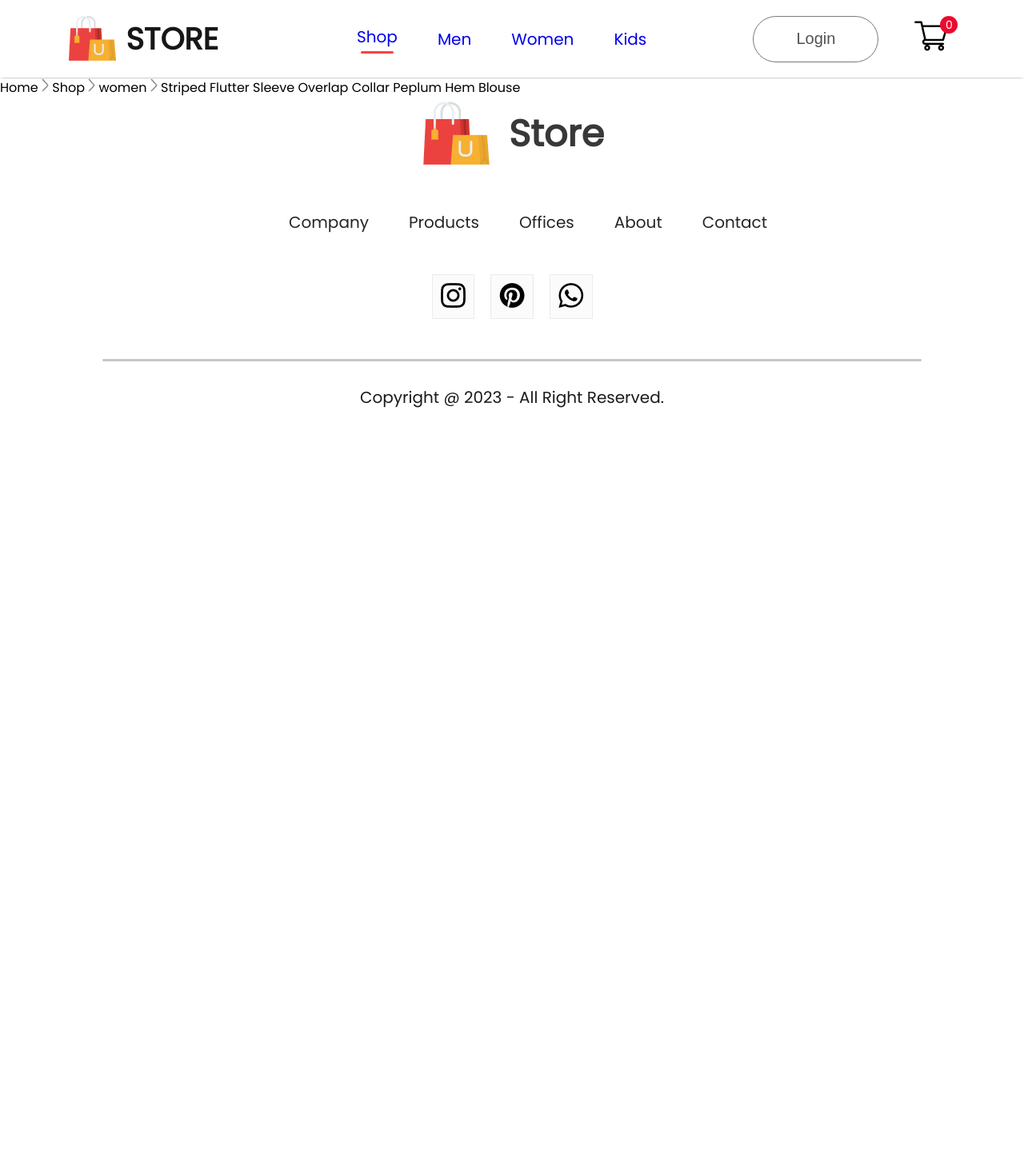
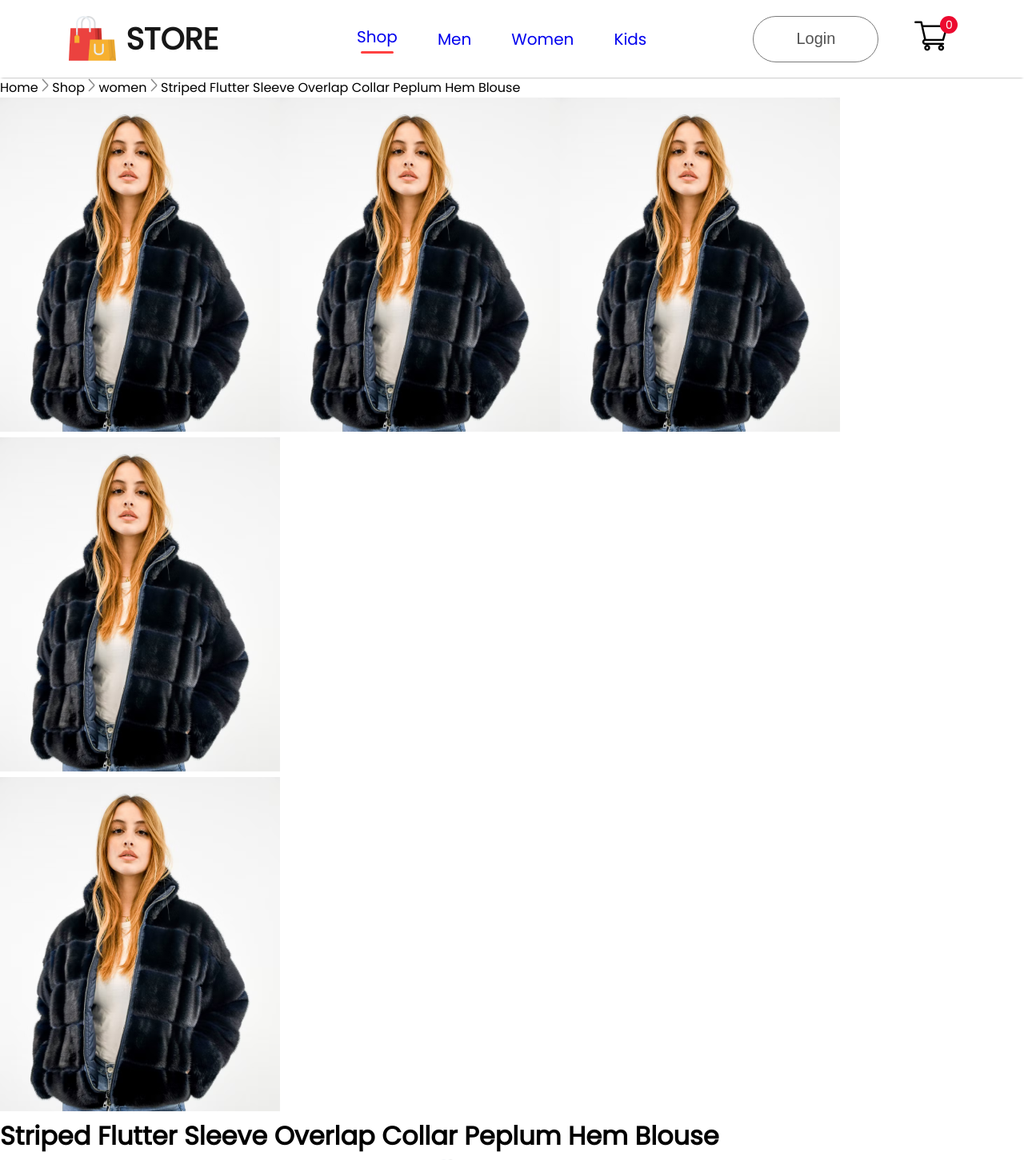
Before and after one commit to AnastasiiaYurchenko/online-store, a React (Create React App) app: page /online-store/product/1 in a window 1280 px wide. Shown: the top 1451 px of the page at 80% size. Before the commit the page ends 800 px from the top, so only its background shows below. Built offline with nearby package versions, Linux system fonts and the light colour scheme.

Commit message:
start ProductDisplay markup

```diff
--- /dev/null
+++ b/src/components/ProductDisplay/ProductDisplay.jsx
@@ -0,0 +1,27 @@
+import React from 'react';
+import "./ProductDisplay.css";
+
+const ProductDisplay = (props) => {
+    const { product } = props;
+  return (
+    <div className='productdisplay'>
+          <div className="productdisplay-left">
+              <div className="productdisplay-img-list">
+                  <img src={product.image} alt="Product" />
+                  <img src={product.image} alt="Product" />
+                  <img src={product.image} alt="Product" />
+                  <img src={product.image} alt="Product" />
+              </div>
+              <div className="productdisplay-img">
+                  <img className='productdisplay-main-img' src={product.image} alt="Product" />
+              </div>
+          </div>
+          <div className="productdisplay-right">
+              <h1>{product.name}</h1>
+              <div className="productdisplay-right-star"></div>
+          </div>
+    </div>
+  )
+}
+
+export default ProductDisplay
--- a/src/pages/Product.jsx
+++ b/src/pages/Product.jsx
@@ -1,4 +1,5 @@
 import Breadcrum from 'components/Breadcrums/Breadcrum';
+import ProductDisplay from 'components/ProductDisplay/ProductDisplay';
 import { ShopContext } from 'context/ShopContext'
 import React, { useContext } from 'react'
 import { useParams } from 'react-router-dom';
@@ -11,6 +12,7 @@
   return (
     <div>
       <Breadcrum product={product} />
+      <ProductDisplay product={product} />
     </div>
   )
 }
```
Also changed, not shown: src/components/ProductDisplay/ProductDisplay.css (added).
